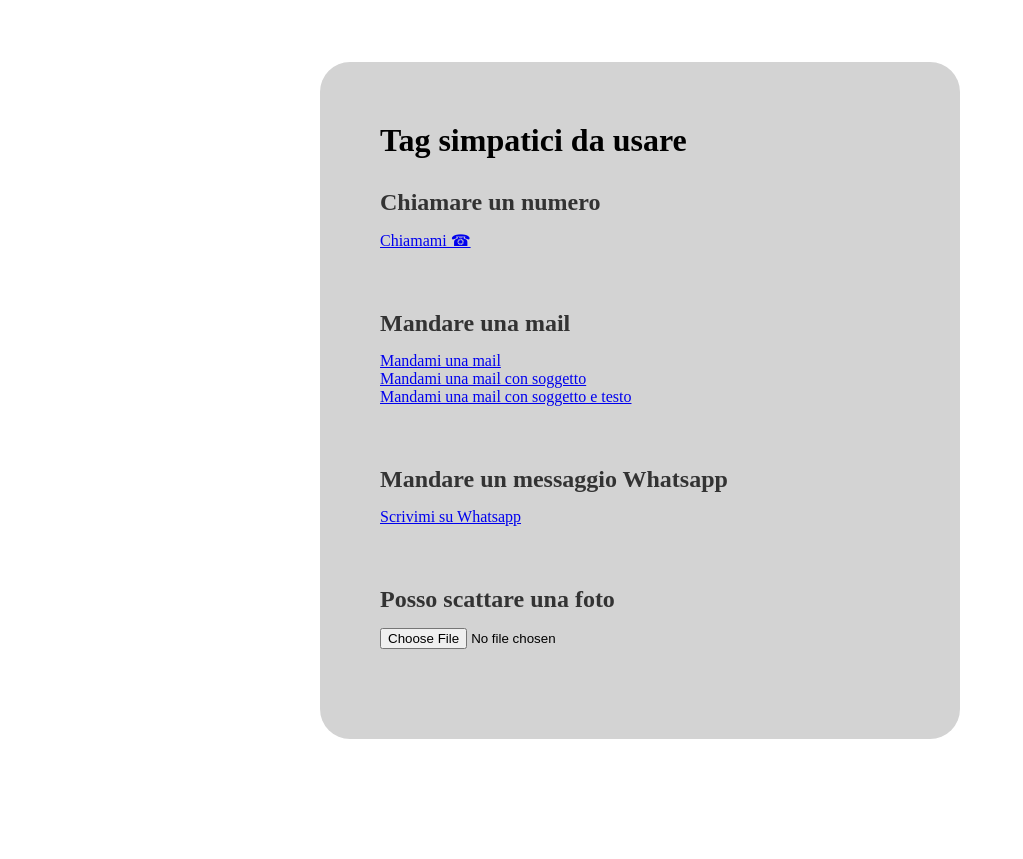
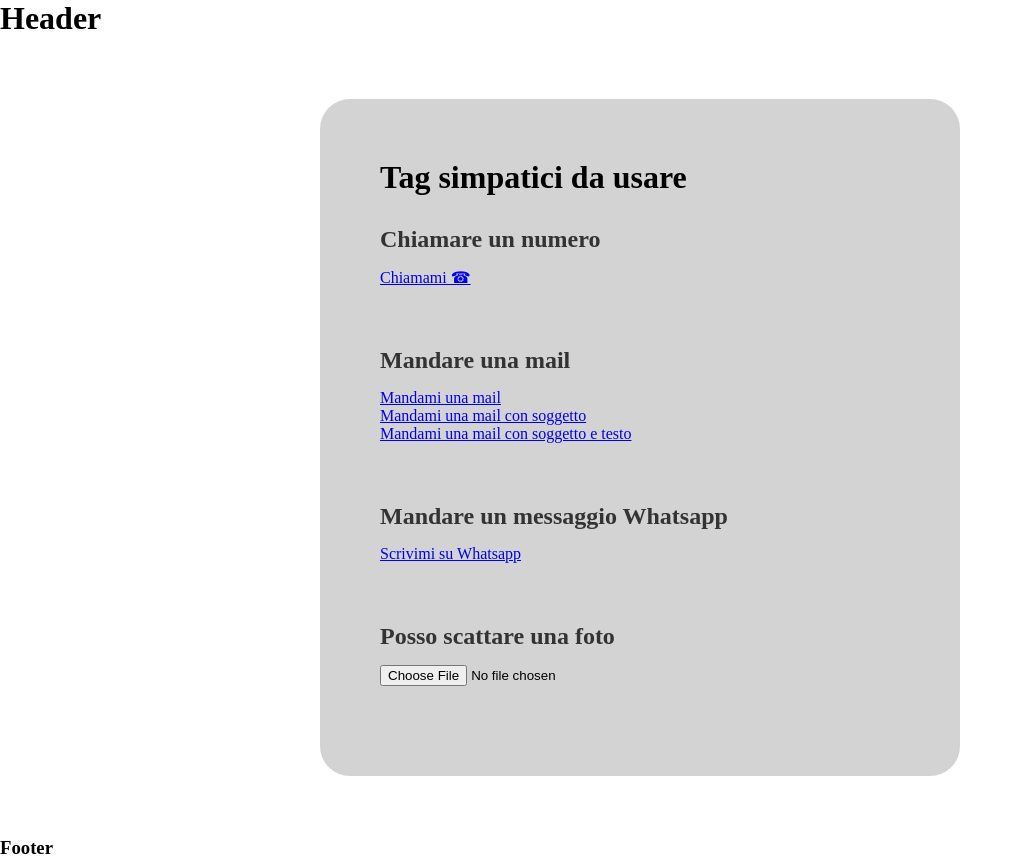
Before and after one commit to Samuel88/html-tag-carini, a plain HTML site: page index.html in a window 1280 px wide. Shown: the whole page, without its empty margins (0-1023 px from the left). Before the commit the page ends 800 px from the top, so only its background shows below. Drawn offline with Linux system fonts and the light colour scheme.

Commit message:
add header- footer

```diff
--- a/index.html
+++ b/index.html
@@ -10,6 +10,9 @@
 </head>
 
 <body>
+    <header>
+        <h1>Header</h1>
+    </header>
     <div class="app">
         <main>
             <h1>Tag simpatici da usare</h1>
@@ -46,6 +49,9 @@
             </section>
         </main>
     </div>
+    <footer>
+        <h3>Footer</h3>
+    </footer>
 </body>
 
 </html>
```
